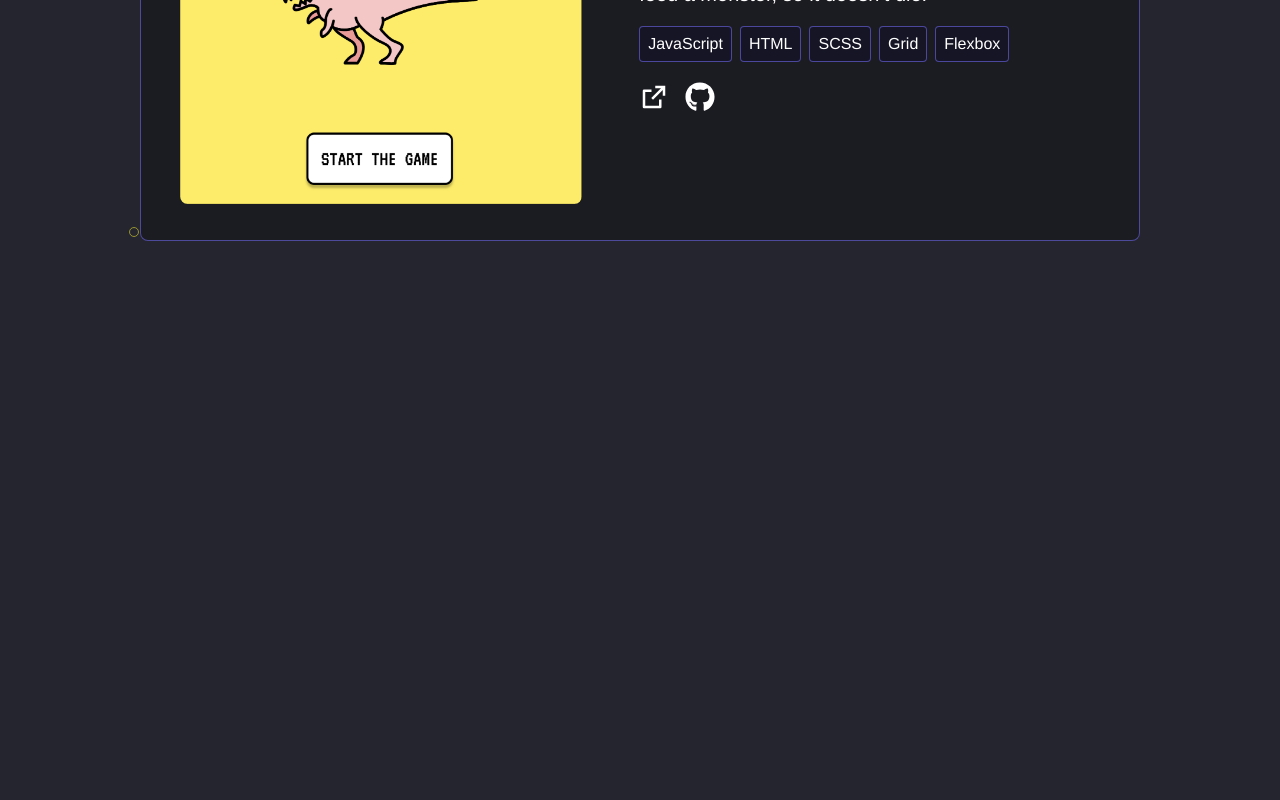
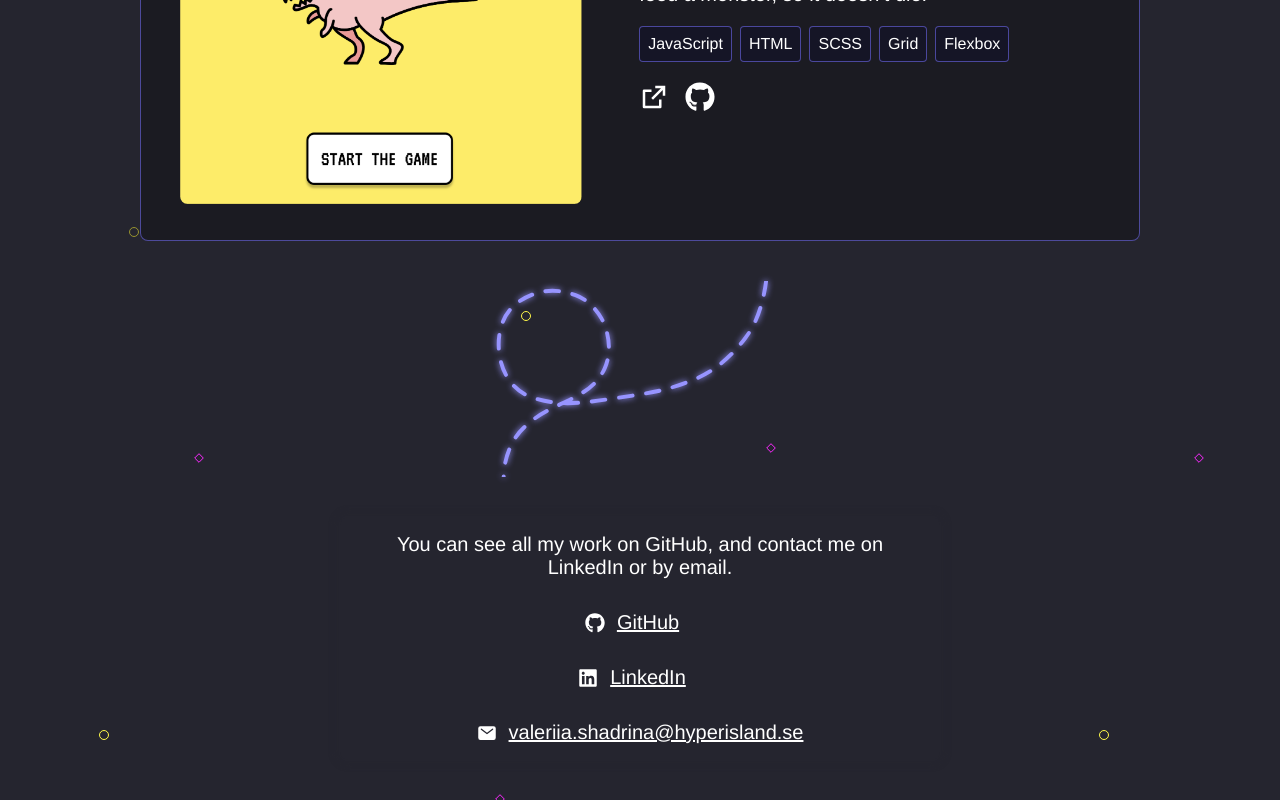
Before and after one commit to avreally/portfolio-website, a React (Create React App) app: page / in a window 1280 px wide. Shown: the part 4906-5706 px from the top of the page. Before the commit the page ends 5187 px from the top, so only its background shows below. Built offline with nearby package versions, Linux system fonts and the light colour scheme.

Commit message:
Added contactMe component, improved styles for aboutMe component for mobile, added class to display connectingLine in the center

```diff
--- a/src/App.tsx
+++ b/src/App.tsx
@@ -2,6 +2,8 @@ import React, { useEffect, useState } from "react";
 import "./App.css";
 import AllProjects from "./components/allProjects";
 import AboutMe from "./components/aboutMe";
+import ContactInfo from "./components/contactInfo";
+import ConnectingLine from "./components/connectingLine";
 
 const App = () => {
   const [data, setData] = useState([]);
@@ -19,6 +21,8 @@ const App = () => {
     <div className="app">
       <AboutMe />
       {data !== undefined ? <AllProjects allProjectsData={data} /> : null}
+      <ConnectingLine variant={3} containerAlignSelf="center" />
+      <ContactInfo />
     </div>
   );
 };
--- a/src/components/aboutMe/styles.css
+++ b/src/components/aboutMe/styles.css
@@ -60,5 +60,15 @@
 @media (max-width: 800px) {
   .aboutMe {
     flex-direction: column;
+    align-items: center;
+  }
+
+  .aboutMeTitle,
+  .aboutMeSubtitle {
+    text-align: center;
+  }
+
+  .aboutMeUrlsWrapper {
+    justify-content: flex-end;
   }
 }
--- a/src/components/connectingLine/index.tsx
+++ b/src/components/connectingLine/index.tsx
@@ -3,7 +3,7 @@ import React from "react";
 
 type ConnectingLineProps = {
   variant: 0 | 1 | 2 | 3;
-  containerAlignSelf: "start" | "end";
+  containerAlignSelf: "start" | "end" | "center";
 };
 
 const connectingLine = ({
@@ -68,7 +68,11 @@ const connectingLine = ({
   return (
     <div
       className={`lineContainer ${
-        containerAlignSelf === "start" ? "" : "lineContainerAlignEnd"
+        containerAlignSelf === "start"
+          ? ""
+          : containerAlignSelf === "end"
+          ? "lineContainerAlignEnd"
+          : "lineContainerAlignCenter"
       }`}
     >
       {lineVariants[variant]}
--- a/src/components/connectingLine/styles.css
+++ b/src/components/connectingLine/styles.css
@@ -18,6 +18,10 @@
 
 .lineContainerAlignEnd {
   align-self: flex-end;
+}
+
+.lineContainerAlignCenter {
+  align-self: center;
 }
 
 .neonlightBlue {
--- /dev/null
+++ b/src/components/contactInfo/index.tsx
@@ -0,0 +1,44 @@
+import "./styles.css";
+import { FaGithub, FaLinkedin } from "react-icons/fa";
+import { IoMail } from "react-icons/io5";
+
+const ContactInfo = () => {
+  return (
+    <div className="contactMe">
+      <p className="contactMeText">
+        You can see all my work on GitHub, and contact me on LinkedIn or by
+        email.
+      </p>
+      <p className="contactMeText">
+        <FaGithub size={20} />{" "}
+        <a
+          className="aboutMeUrl"
+          target="_blank"
+          rel="noopener noreferrer"
+          href="https://github.com/avreally"
+        >
+          GitHub
+        </a>
+      </p>
+      <p className="contactMeText">
+        <FaLinkedin size={20} />{" "}
+        <a
+          className="aboutMeUrl"
+          target="_blank"
+          rel="noopener noreferrer"
+          href="https://www.linkedin.com/in/valeriashadrina/?locale=en_US"
+        >
+          LinkedIn
+        </a>
+      </p>
+      <p className="contactMeText">
+        <IoMail size={20} />{" "}
+        <a href="mailto:valeriia.shadrina@hyperisland.se">
+          valeriia.shadrina@hyperisland.se
+        </a>
+      </p>
+    </div>
+  );
+};
+
+export default ContactInfo;
--- /dev/null
+++ b/src/components/contactInfo/styles.css
@@ -0,0 +1,26 @@
+.contactMe {
+  display: flex;
+  flex-direction: column;
+  justify-content: center;
+  max-width: 600px;
+  padding: 0 24px;
+  text-align: center;
+
+  background: #25252f;
+  border-radius: 8px;
+  box-shadow: 0 0 3pt 5pt #25252f;
+}
+
+.contactMeText {
+  margin: 16px 4px;
+  display: flex;
+  align-items: center;
+  justify-content: center;
+  gap: 12px;
+}
+
+/*.aboutMeUrlsWrapper {*/
+/*  display: flex;*/
+/*  flex-direction: row;*/
+/*  margin: 16px 4px;*/
+/*}*/
```
